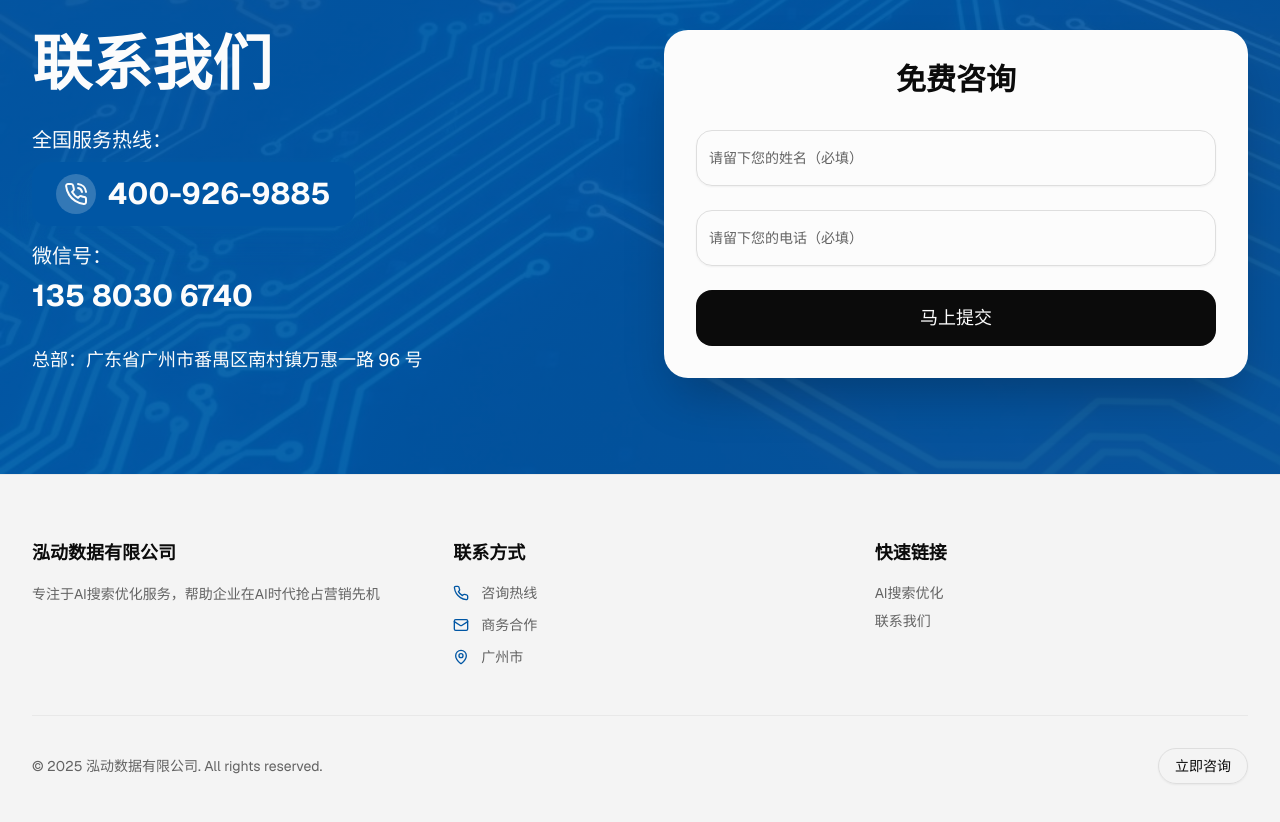
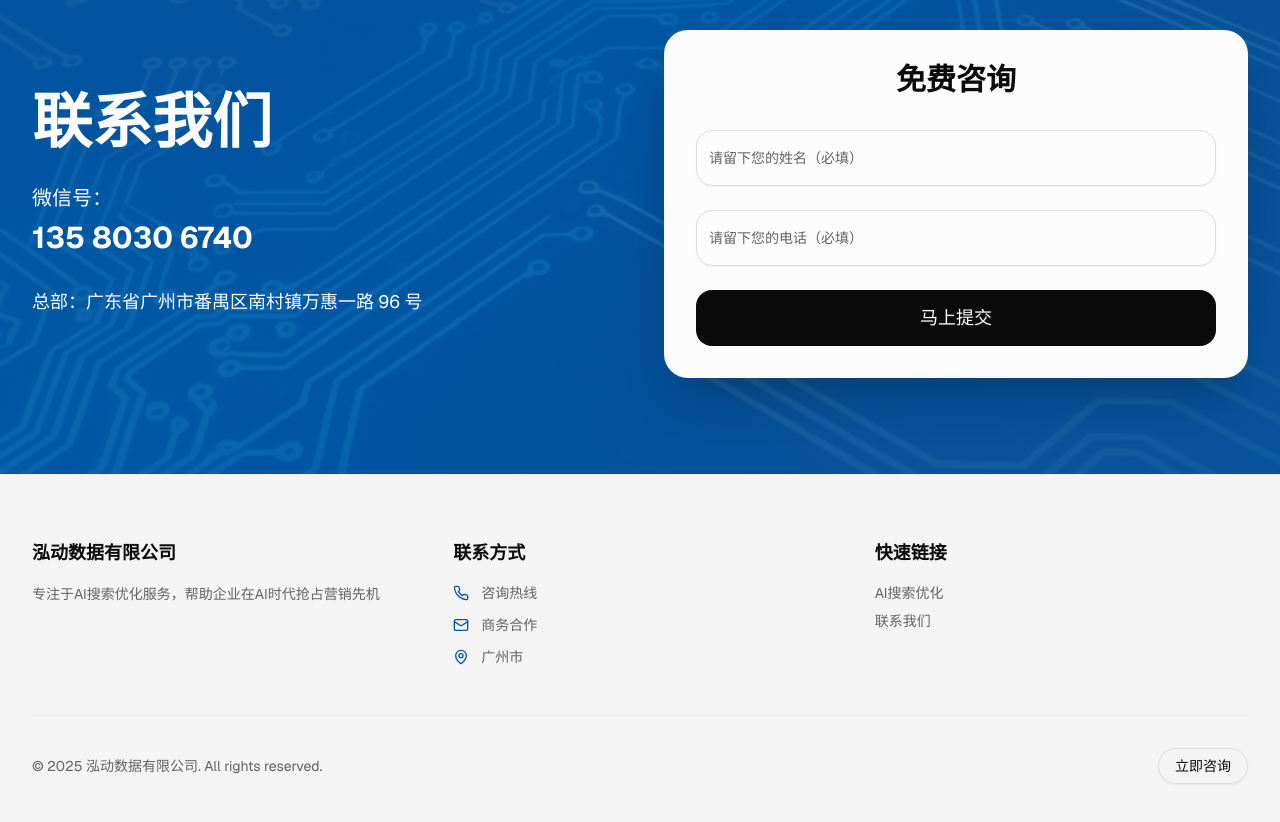
Before and after one commit to flyrk/hongdong_website, a Next.js app: page / in a window 1280 px wide. Shown: the part 4440-5262 px from the top of the page. Built offline with nearby package versions, Linux system fonts and the light colour scheme.

Commit message:
feat: update page

```diff
--- a/components/contact-section.tsx
+++ b/components/contact-section.tsx
@@ -40,19 +40,6 @@ export function ContactSection() {
             <div>
               <h2 className="text-5xl lg:text-6xl font-bold text-accent-foreground mb-8">联系我们</h2>
               <div className="space-y-4 text-accent-foreground">
-                <div>
-                  <p className="text-xl mb-2">全国服务热线：</p>
-                  <button
-                    type="button"
-                    onClick={() => setCallDialogOpen(true)}
-                    className="group inline-flex items-center gap-3 rounded-2xl bg-accent text-accent-foreground px-6 py-3 text-3xl font-bold shadow-xl shadow-accent/30 transition-transform hover:scale-[1.02] focus-visible:outline-none focus-visible:ring-4 focus-visible:ring-accent/40"
-                  >
-                    <span className="rounded-full bg-white/20 p-2">
-                      <PhoneCall className="h-6 w-6" />
-                    </span>
-                    400-926-9885
-                  </button>
-                </div>
                 <div>
                   <p className="text-xl mb-2">微信号：</p>
                   <p className="text-3xl font-bold">135 8030 6740</p>
```
